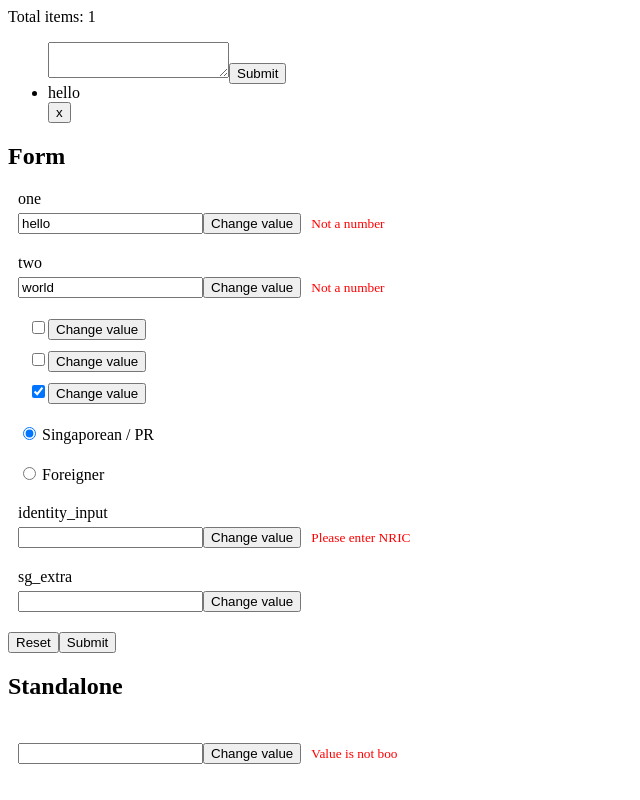
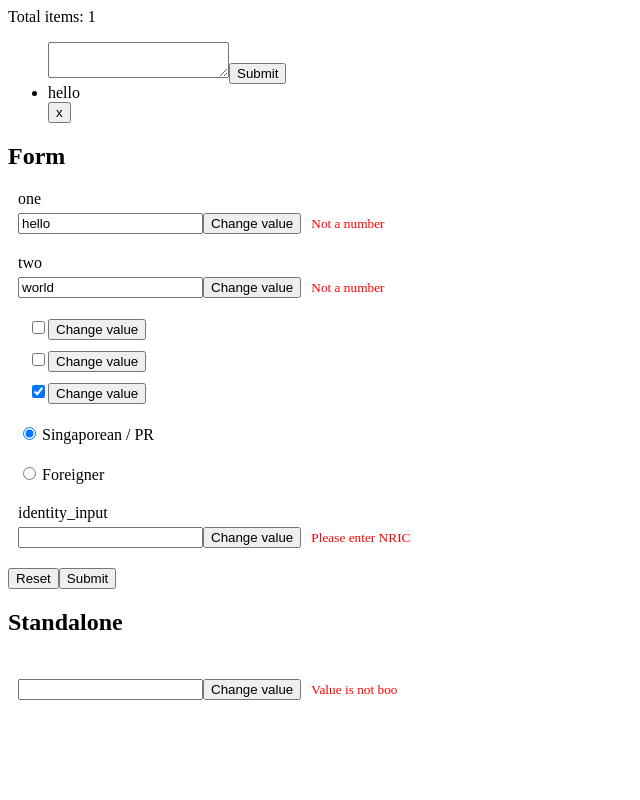
Before and after one commit to Antonrostov/hookmaster, a Next.js app: page / in a window 1280 px wide. Shown: the whole page, without its empty margins (0-640 px from the left). Built offline with nearby package versions, Linux system fonts and the light colour scheme.

Commit message:
Refactor to fix changedNodes

```diff
--- a/components/Form/index.jsx
+++ b/components/Form/index.jsx
@@ -7,12 +7,13 @@
     onChange: onChange
   };
   async function onChange({ name, value }) {
+    const changes = { [name]: value };
     const newState = { ...state, [name]: value };
-    const alteredState = await props.onChange(state, newState);
-    if (typeof alteredState === "undefined") {
+    const alteredNewState = await props.onChange(state, newState, changes);
+    if (typeof alteredNewState === "undefined") {
       setState(newState);
     } else {
-      setState(alteredState);
+      setState(alteredNewState);
     }
   }
   function onSubmit(e) {
--- a/components/FormBuilder/FormEngine.js
+++ /dev/null
@@ -1,11 +0,0 @@
-export default {
-  render(config, oldState, newState) {
-    const changedNodes = Object.keys(newState);
-    const [state, components] = config.runChanges({
-      oldState,
-      newState,
-      changedNodes
-    });
-    return [state, components];
-  }
-};
--- a/components/FormBuilder/Graph.js
+++ b/components/FormBuilder/Graph.js
@@ -23,8 +23,8 @@
 Graph.prototype.getNode = function(name, index = 0) {
   return this.nodes[name][index];
 };
-Graph.prototype.runChanges = function({ oldState, newState, changedNodes }) {
-  changedNodes.forEach(name => {
+Graph.prototype.runChanges = function({ oldState, newState, changes }) {
+  Object.keys(changes).forEach(name => {
     this.nodes[name].forEach(node => {
       node.out.forEach(condition => {
         newState = condition(oldState, newState);
--- a/components/FormBuilder/index.jsx
+++ b/components/FormBuilder/index.jsx
@@ -1,22 +1,21 @@
 import { useState, useEffect } from "react";
 import Form from "components/Form";
-import FormEngine from "./FormEngine";
 export default function FormBuilder(props) {
   const [components, setComponents] = useState();
   useEffect(() => {
-    const [_, components] = FormEngine.render(
-      props.config,
-      props.initialState,
-      props.initialState
-    );
+    const [_, components] = props.config.runChanges({
+      oldState: props.initialState,
+      newState: props.initialState,
+      changes: {}
+    });
     setComponents(components);
   }, []);
-  async function onChange(oldState, newState) {
-    const [state, components] = FormEngine.render(
-      props.config,
+  async function onChange(oldState, newState, changes) {
+    const [state, components] = props.config.runChanges({
       oldState,
-      newState
-    );
+      newState,
+      changes
+    });
     console.log(state);
     setComponents(components);
     return Promise.resolve(state);
```
